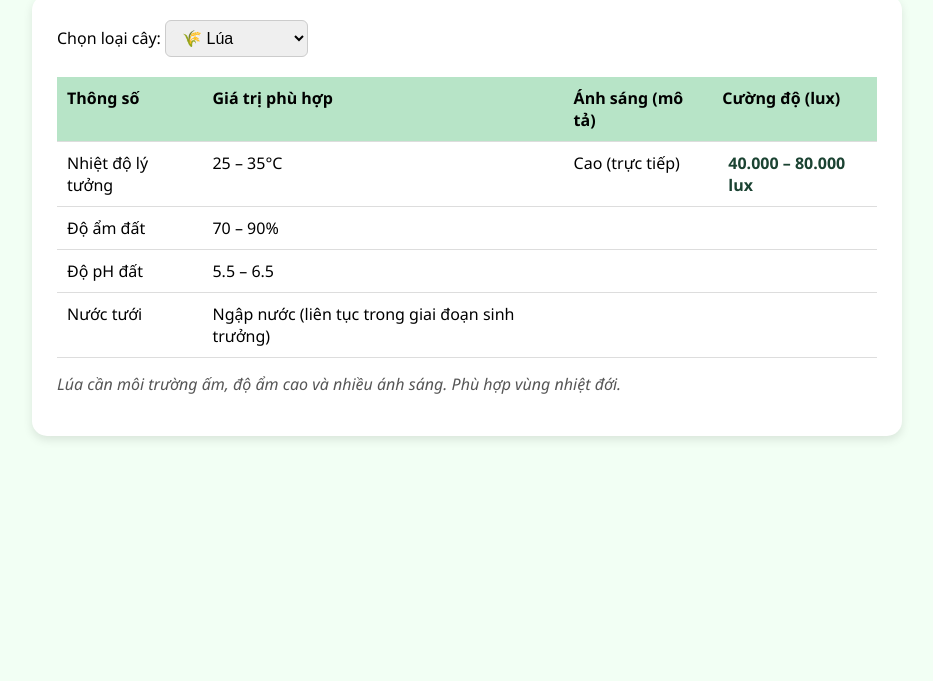
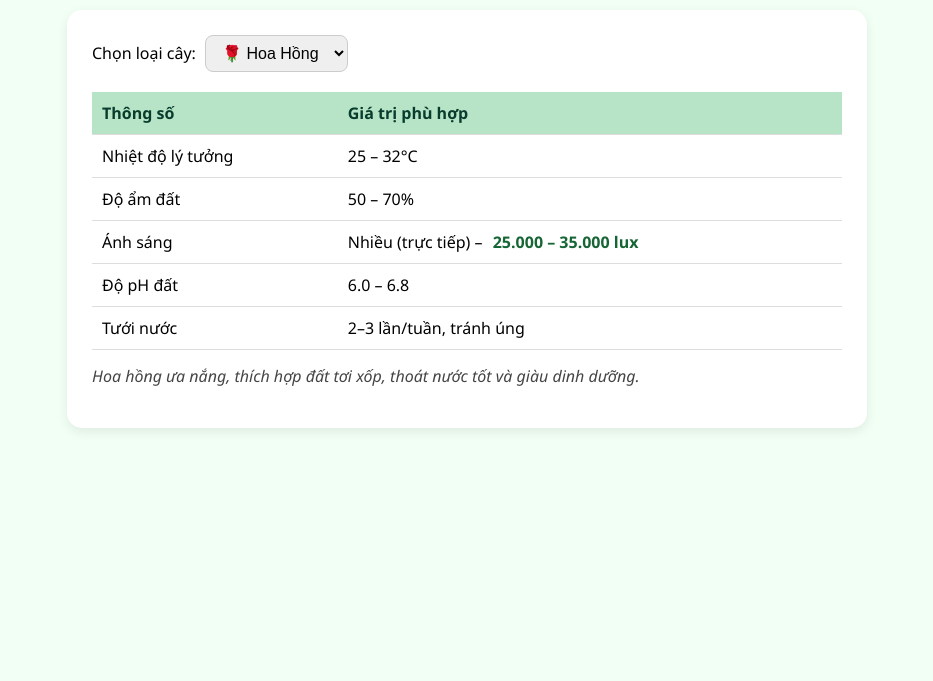
Before and after one commit to nhanly072-spec/plant-catalog, a plain HTML site: page index.html in a window 1280 px wide. Shown: the part 119-800 px from the top of the page, without its empty margins (173-1106 px from the left). Drawn offline with Linux system fonts and the light colour scheme.

Commit message:
Update index.html

```diff
--- a/index.html
+++ b/index.html
@@ -2,69 +2,61 @@
 <html lang="vi">
 <head>
   <meta charset="UTF-8" />
-  <title>🌱 CATALOG CHỈ SỐ CÂY TRỒNG</title>
+  <title>🌱 BẢNG TRA CỨU CHỈ SỐ CÂY TRỒNG</title>
   <style>
     body {
       font-family: 'Segoe UI', sans-serif;
       background: #f2fff4;
       margin: 0;
-      padding: 20px;
+      padding: 40px 20px;
     }
     h1 {
       text-align: center;
-      color: #1b4332;
-      margin-bottom: 30px;
+      color: #0d3b2e;
+      margin-bottom: 25px;
+      font-weight: 700;
     }
     .container {
-      max-width: 820px; /* rộng hơn chút để có chỗ cho lux */
+      max-width: 750px;
       margin: auto;
       background: #fff;
       padding: 25px;
       border-radius: 15px;
-      box-shadow: 0 4px 10px rgba(0,0,0,0.1);
+      box-shadow: 0 4px 12px rgba(0,0,0,0.08);
     }
     select {
       padding: 8px 12px;
-      border-radius: 6px;
+      border-radius: 8px;
       border: 1px solid #ccc;
       font-size: 16px;
+      margin-left: 5px;
     }
     table {
       width: 100%;
       border-collapse: collapse;
       margin-top: 20px;
-      table-layout: auto;
     }
     th, td {
       text-align: left;
       padding: 10px;
       border-bottom: 1px solid #ddd;
-      vertical-align: top;
     }
     th {
       background: #b7e4c7;
+      color: #083c2d;
     }
     tr:hover {
-      background: #f1fdf2;
+      background: #f5fff6;
     }
     .desc {
       font-style: italic;
-      color: #555;
+      color: #444;
       margin-top: 15px;
     }
-
-    /* Tạo style nổi bật cho giá trị lux để dễ nhìn */
     .lux {
+      color: #166534;
       font-weight: 600;
-      color: #1b4332;
-      display: inline-block;
       margin-left: 6px;
-    }
-
-    /* Khi không có dữ liệu */
-    .no-data {
-      text-align: center;
-      color: #777;
     }
   </style>
 </head>
@@ -74,22 +66,19 @@
   <div class="container">
     <label for="plantSelect">Chọn loại cây:</label>
     <select id="plantSelect" onchange="showInfo()">
+      <option value="rose">🌹 Hoa Hồng</option>
       <option value="rice">🌾 Lúa</option>
       <option value="tomato">🍅 Cà chua</option>
       <option value="lettuce">🥬 Xà lách</option>
       <option value="chili">🌶️ Ớt</option>
       <option value="cucumber">🥒 Dưa leo</option>
-      <option value="rose">🌹 Hoa Hồng</option>
     </select>
 
-    <!-- Bảng giờ có cột riêng cho 'Ánh sáng (mô tả)' và 'Cường độ (lux)' -->
     <table id="infoTable">
       <thead>
         <tr>
           <th>Thông số</th>
           <th>Giá trị phù hợp</th>
-          <th>Ánh sáng (mô tả)</th>
-          <th>Cường độ (lux)</th>
         </tr>
       </thead>
       <tbody></tbody>
@@ -99,145 +88,84 @@
   </div>
 
   <script>
-    /**
-     * plantInfo: mỗi cây có:
-     *  - desc: mô tả ngắn
-     *  - data: mapping thông số -> giá trị (như trước)
-     *  - lightDesc: mô tả ánh sáng (ví dụ "Cao (trực tiếp)")
-     *  - lightLux: chuỗi cường độ lux (ví dụ "40.000 – 80.000 lux")
-     *
-     * Lý do tách: đảm bảo lux luôn hiển thị trong cột riêng, không bị "nuốt" khi
-     * value chứa dấu ngoặc hay ký tự đặc biệt.
-     */
     const plantInfo = {
+      rose: {
+        desc: "Hoa hồng ưa nắng, thích hợp đất tơi xốp, thoát nước tốt và giàu dinh dưỡng.",
+        data: {
+          "Nhiệt độ lý tưởng": "25 – 32°C",
+          "Độ ẩm đất": "50 – 70%",
+          "Ánh sáng": "Nhiều (trực tiếp) – <span class='lux'>25.000 – 35.000 lux</span>",
+          "Độ pH đất": "6.0 – 6.8",
+          "Tưới nước": "2–3 lần/tuần, tránh úng"
+        }
+      },
       rice: {
         desc: "Lúa cần môi trường ấm, độ ẩm cao và nhiều ánh sáng. Phù hợp vùng nhiệt đới.",
-        lightDesc: "Cao (trực tiếp)",
-        lightLux: "40.000 – 80.000 lux",
         data: {
           "Nhiệt độ lý tưởng": "25 – 35°C",
           "Độ ẩm đất": "70 – 90%",
+          "Ánh sáng": "Cao (trực tiếp) – <span class='lux'>40.000 – 80.000 lux</span>",
           "Độ pH đất": "5.5 – 6.5",
-          "Nước tưới": "Ngập nước (liên tục trong giai đoạn sinh trưởng)"
+          "Nước tưới": "Ngập nước liên tục trong giai đoạn sinh trưởng"
         }
       },
       tomato: {
-        desc: "Cà chua phát triển tốt trong điều kiện khí hậu ôn hòa, đất tơi xốp, nhiều dinh dưỡng.",
-        lightDesc: "6–8 giờ/ngày",
-        lightLux: "30.000 – 50.000 lux",
+        desc: "Cà chua phát triển tốt trong khí hậu ôn hòa, đất tơi xốp, nhiều dinh dưỡng.",
         data: {
           "Nhiệt độ lý tưởng": "22 – 28°C",
           "Độ ẩm đất": "60 – 70%",
+          "Ánh sáng": "6–8 giờ/ngày – <span class='lux'>30.000 – 50.000 lux</span>",
           "Độ pH đất": "6.0 – 6.8",
           "Tưới nước": "Vừa phải, tránh úng rễ"
         }
       },
       lettuce: {
         desc: "Xà lách ưa mát, phát triển nhanh, thích hợp khí hậu ẩm nhẹ và ánh sáng vừa phải.",
-        lightDesc: "Trung bình, tránh nắng gắt",
-        lightLux: "15.000 – 25.000 lux",
         data: {
           "Nhiệt độ lý tưởng": "18 – 24°C",
           "Độ ẩm đất": "60 – 80%",
+          "Ánh sáng": "Trung bình, tránh nắng gắt – <span class='lux'>15.000 – 25.000 lux</span>",
           "Độ pH đất": "6.0 – 7.0",
           "Tưới nước": "Thường xuyên, giữ ẩm liên tục"
         }
       },
       chili: {
         desc: "Ớt cần nhiều ánh sáng và nhiệt độ cao, thích hợp vùng khí hậu nhiệt đới.",
-        lightDesc: "Nhiều (trực tiếp)",
-        lightLux: "25.000 – 40.000 lux",
         data: {
           "Nhiệt độ lý tưởng": "25 – 32°C",
           "Độ ẩm đất": "50 – 70%",
+          "Ánh sáng": "Nhiều (trực tiếp) – <span class='lux'>25.000 – 40.000 lux</span>",
           "Độ pH đất": "6.0 – 6.8",
           "Tưới nước": "Vừa phải, tránh ngập"
         }
       },
       cucumber: {
         desc: "Dưa leo cần ánh sáng mạnh, đất giàu dinh dưỡng, ẩm nhưng thoát nước tốt.",
-        lightDesc: "6–8 giờ/ngày",
-        lightLux: "20.000 – 30.000 lux",
         data: {
           "Nhiệt độ lý tưởng": "24 – 30°C",
           "Độ ẩm đất": "65 – 80%",
+          "Ánh sáng": "6–8 giờ/ngày – <span class='lux'>20.000 – 30.000 lux</span>",
           "Độ pH đất": "6.0 – 7.0",
           "Tưới nước": "Đều đặn, giữ ẩm vừa phải"
-        }
-      },
-      rose: {
-        desc: "Hoa hồng ưa nắng, thích hợp đất tơi xốp, thoát nước tốt và giàu dinh dưỡng.",
-        lightDesc: "Nhiều (trực tiếp)",
-        lightLux: "25.000 – 35.000 lux",
-        data: {
-          "Nhiệt độ lý tưởng": "25 – 32°C",
-          "Độ ẩm đất": "50 – 70%",
-          "Độ pH đất": "6.0 – 6.8",
-          "Tưới nước": "2–3 lần/tuần, tránh úng"
         }
       }
     };
 
     function showInfo() {
-      const plantValue = document.getElementById("plantSelect").value;
-      const info = plantInfo[plantValue];
+      const plant = document.getElementById("plantSelect").value;
+      const info = plantInfo[plant];
       const tbody = document.querySelector("#infoTable tbody");
       tbody.innerHTML = "";
 
-      if (!info) {
-        tbody.innerHTML = `
-          <tr>
-            <td class="no-data" colspan="4">Không có dữ liệu cho loại cây này.</td>
-          </tr>`;
-        document.getElementById("desc").innerText = "";
-        console.warn("Không tìm thấy dữ liệu cho:", plantValue);
-        return;
+      for (const [key, val] of Object.entries(info.data)) {
+        const row = document.createElement("tr");
+        row.innerHTML = `<td>${key}</td><td>${val}</td>`;
+        tbody.appendChild(row);
       }
 
-      // Thêm hàng cho mỗi thông số trong info.data
-      for (const [key, value] of Object.entries(info.data)) {
-        const tr = document.createElement("tr");
-
-        // Ở cột ánh sáng và lux, mình chỉ hiển thị lần đầu tiên (dùng rowspan) để tránh lặp
-        // Tuy nhiên để đơn giản hiển thị mỗi hàng cùng cột ánh sáng/lux rỗng, mình sẽ
-        // chỉ thêm ánh sáng/lux ở hàng đầu tiên rồi để trống ở các hàng sau.
-        tr.innerHTML = `
-          <td>${key}</td>
-          <td>${value}</td>
-          <td></td>
-          <td></td>
-        `;
-        tbody.appendChild(tr);
-      }
-
-      // Nếu có ít nhất một hàng, chèn ánh sáng và lux vào hàng đầu (đầu tiên)
-      const firstRow = tbody.querySelector("tr");
-      if (firstRow) {
-        // Chèn ô ánh sáng và lux vào vị trí tương ứng
-        firstRow.cells[2].innerHTML = `${escapeHtml(info.lightDesc)}`;
-        firstRow.cells[3].innerHTML = `<span class="lux">${escapeHtml(info.lightLux)}</span>`;
-      } else {
-        // Nếu không có data fields (kịch bản hiếm), ta vẫn hiển thị 1 hàng ánh sáng/lux
-        const tr = document.createElement("tr");
-        tr.innerHTML = `<td>—</td><td>—</td><td>${escapeHtml(info.lightDesc)}</td><td><span class="lux">${escapeHtml(info.lightLux)}</span></td>`;
-        tbody.appendChild(tr);
-      }
-
-      document.getElementById("desc").innerText = info.desc;
+      document.getElementById("desc").innerHTML = info.desc;
     }
 
-    // Hàm nhỏ để escape HTML (phòng trường hợp chuỗi chứa ký tự đặc biệt)
-    function escapeHtml(text) {
-      if (!text && text !== 0) return "";
-      return String(text)
-        .replace(/&/g, "&amp;")
-        .replace(/</g, "&lt;")
-        .replace(/>/g, "&gt;")
-        .replace(/"/g, "&quot;")
-        .replace(/'/g, "&#039;");
-    }
-
-    // Gọi khi trang load
     document.addEventListener("DOMContentLoaded", showInfo);
   </script>
 </body>
```
